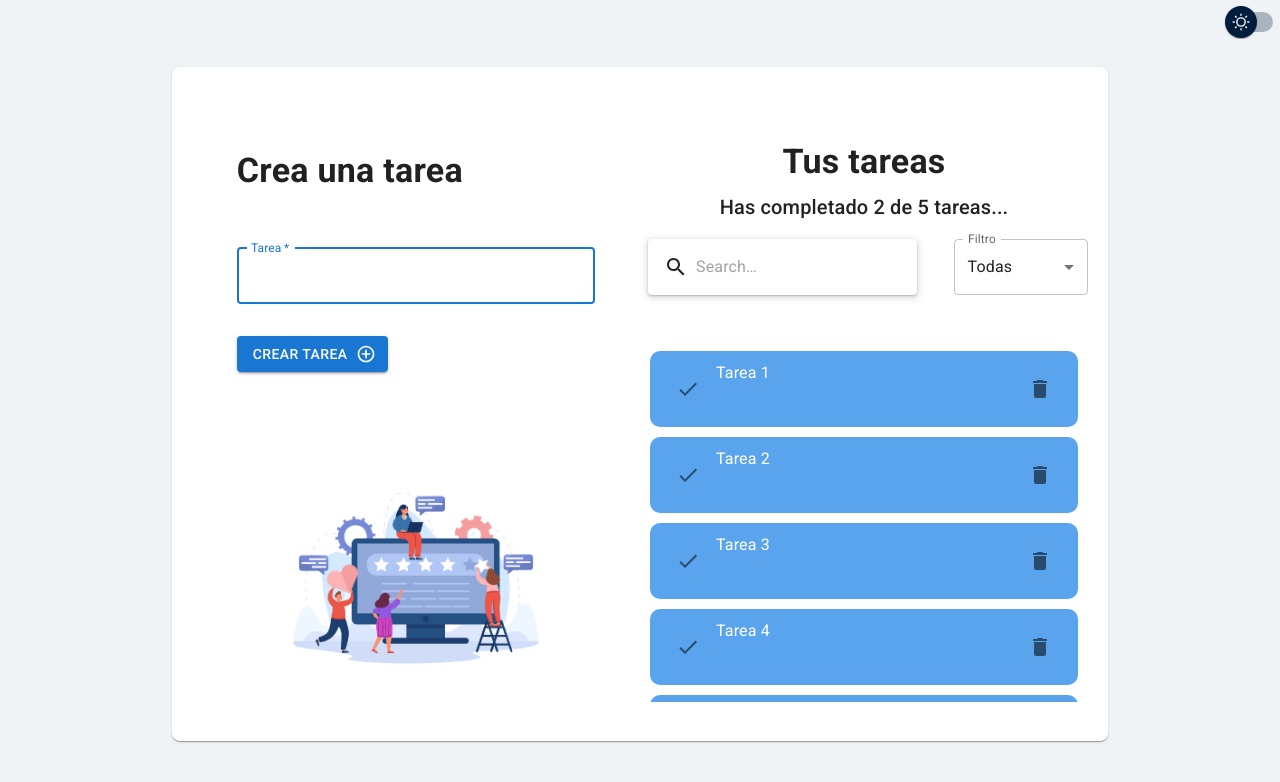
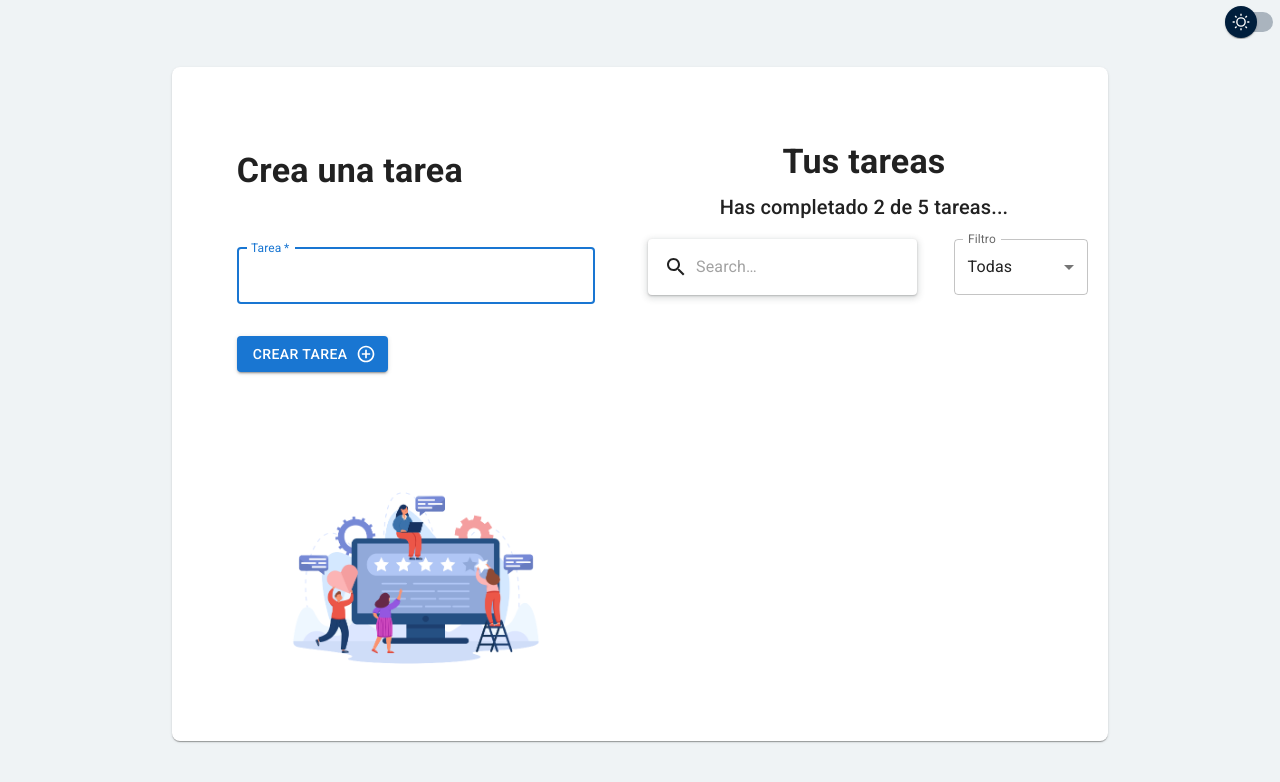
Before and after one commit to Bebeeloper/todo-machine, a React (Create React App) app: page / in a window 1280 px wide. Shown: the top 782 px of the page. Built offline with nearby package versions, Linux system fonts and the light colour scheme.

Commit message:
creating task

```diff
--- a/src/modules/ToDos/components/CreateTask.tsx
+++ b/src/modules/ToDos/components/CreateTask.tsx
@@ -5,18 +5,23 @@ import Button from '@mui/material/Button';
 import Typography from '@mui/material/Typography';
 import TextField from '@mui/material/TextField';
 import AddCircleOutlineIcon from '@mui/icons-material/AddCircleOutline';
+import { createTaskType } from '../types/types';
 import { palette_colors } from '../types/types';
+import { getValue } from '@testing-library/user-event/dist/utils';
 // import { LightDarkMode } from '../types/types';
 
-function CreateTask(/*props: LightDarkMode*/) {
+function CreateTask(props: createTaskType) {
 
-    // const {screenWidth} = props;
+    // let task_input: string;
+    const { createTaskMethod } = props;
 
-    const {register, formState: {errors}, handleSubmit, reset, /*formState, getValues*/} = useForm({
+    const {register, formState: {errors}, handleSubmit, reset, formState, getValues} = useForm({
         mode: "onChange"
     });
 
     const onSubmitModal = () => {
+        const { task } = getValues();
+        createTaskMethod(task);
         reset();
     };
 
@@ -41,7 +46,7 @@ function CreateTask(/*props: LightDarkMode*/) {
                 margin="normal"
                 required
                 fullWidth
-                id="Task"
+                id="task"
                 label="Tarea"
                 // name="task"
                 autoComplete="task"
--- a/src/modules/ToDos/container/ToDoContainer.tsx
+++ b/src/modules/ToDos/container/ToDoContainer.tsx
@@ -14,6 +14,20 @@ import CreateTask from '../components/CreateTask';
 import Switch from '@mui/material/Switch';
 import Button from '@mui/material/Button';
 import Modal from '@mui/material/Modal';
+// import { log } from 'util';
+
+
+// [
+//   {index_todos: 0, text: 'Tarea 1', completed: false},
+//   {index_todos: 1, text: 'Tarea 2', completed: false},
+//   {index_todos: 2, text: 'Tarea 3', completed: false},
+//   {index_todos: 3, text: 'Tarea 4', completed: false},
+//   {index_todos: 4, text: 'Tarea 5', completed: false},
+//   {index_todos: 5, text: 'Tarea 6', completed: false},
+//   {index_todos: 6, text: 'Tarea 7', completed: false},
+//   {index_todos: 7, text: 'Tarea 8', completed: false},
+//   {index_todos: 8, text: 'Tarea 9', completed: false},
+// ]
 
 const styledModal = {
   position: 'absolute' as 'absolute',
@@ -80,18 +94,22 @@ const MaterialUISwitch = styled(Switch)(({ theme }) => ({
 
 function ToDoContainer() {
 
+  // localStorage.removeItem()
+  const localStorageToDos: string = localStorage.getItem('TODOS_V1') as string;
+
+  let parsedToDos : any;
+
+  if (!localStorageToDos) {
+    localStorage.setItem('TODOS_V1', JSON.stringify([]));
+    parsedToDos = [];
+  }else {
+    parsedToDos = JSON.parse(localStorageToDos);
+  }
+
   // ToDos Arrays
-  const [toDos, setToDos] = useState<{index_todos: number; text: string; completed: boolean}[]>([
-    {index_todos: 0, text: 'Tarea 1', completed: false},
-    {index_todos: 1, text: 'Tarea 2', completed: false},
-    {index_todos: 2, text: 'Tarea 3', completed: false},
-    {index_todos: 3, text: 'Tarea 4', completed: false},
-    {index_todos: 4, text: 'Tarea 5', completed: false},
-    {index_todos: 5, text: 'Tarea 6', completed: false},
-    {index_todos: 6, text: 'Tarea 7', completed: false},
-    {index_todos: 7, text: 'Tarea 8', completed: false},
-    {index_todos: 8, text: 'Tarea 9', completed: false},
-  ]);
+  const [toDos, setToDos] = useState<{index_todos: number; text: string; completed: boolean}[]>(parsedToDos);
+  const [toDosCompleted, setToDosCompleted] = useState<{index_todos: number; text: string; completed: boolean}[]>([]);
+  const [toDosPending, setToDosPending] = useState<{index_todos: number; text: string; completed: boolean}[]>(toDos.filter((todo) => !todo.completed));
 
   // ToDo filter
   const [filterToDos, setFilterToDos] = useState<string>('all');
@@ -118,9 +136,6 @@ function ToDoContainer() {
       }
   });
 
-  const [toDosCompleted, setToDosCompleted] = useState<{index_todos: number; text: string; completed: boolean}[]>([]);
-  const [toDosPending, setToDosPending] = useState<{index_todos: number; text: string; completed: boolean}[]>(toDos.filter((todo) => !todo.completed));
-
   // Calculate screen width in real time
   useEffect(() => {
     const handleWindowResize = () => {
@@ -133,6 +148,11 @@ function ToDoContainer() {
       window.removeEventListener('resize', handleWindowResize);
     };
   }, []);
+
+  const createTaskMethod = (task: string) => {
+    setToDos(oldArray => [...oldArray, {index_todos: toDos.length, text: task, completed: false}]);
+    console.log(toDos);
+  }
 
   const completeToDos = (index: number, index_todos: number) => {
     switch (filterToDos) {
@@ -267,7 +287,9 @@ function ToDoContainer() {
                       height: '100%'
                       // bgcolor: 'blue'
                   }}>
-                      <CreateTask/>
+                      <CreateTask
+                        createTaskMethod={ createTaskMethod }
+                      />
                       <img src={taskPic} alt="imagen de tareas" style={{width: '60%'}} />
                   </Box>
                   <Box sx={{
@@ -450,7 +472,9 @@ function ToDoContainer() {
                   aria-describedby="modal-modal-description"
                 >
                   <Box sx={styledModal}>
-                    <CreateTask/>
+                  <CreateTask
+                    createTaskMethod={ createTaskMethod }
+                  />
                   </Box>
                 </Modal>
               </Box>
--- a/src/modules/ToDos/types/types.tsx
+++ b/src/modules/ToDos/types/types.tsx
@@ -1,4 +1,8 @@
 import { ReactNode } from "react";
+
+export type createTaskType = {
+    createTaskMethod: (task: string) => void;
+}
 
 export type ToDoCounterType = {
     completed: number;
```
